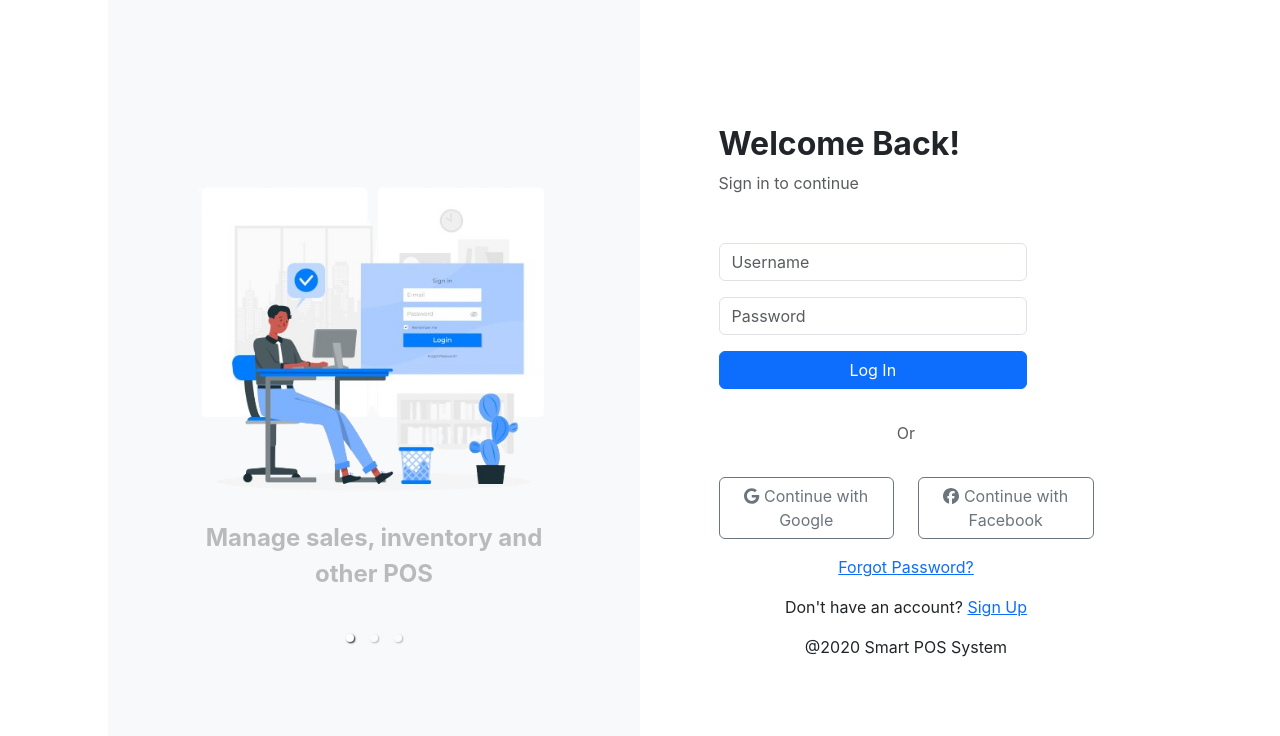
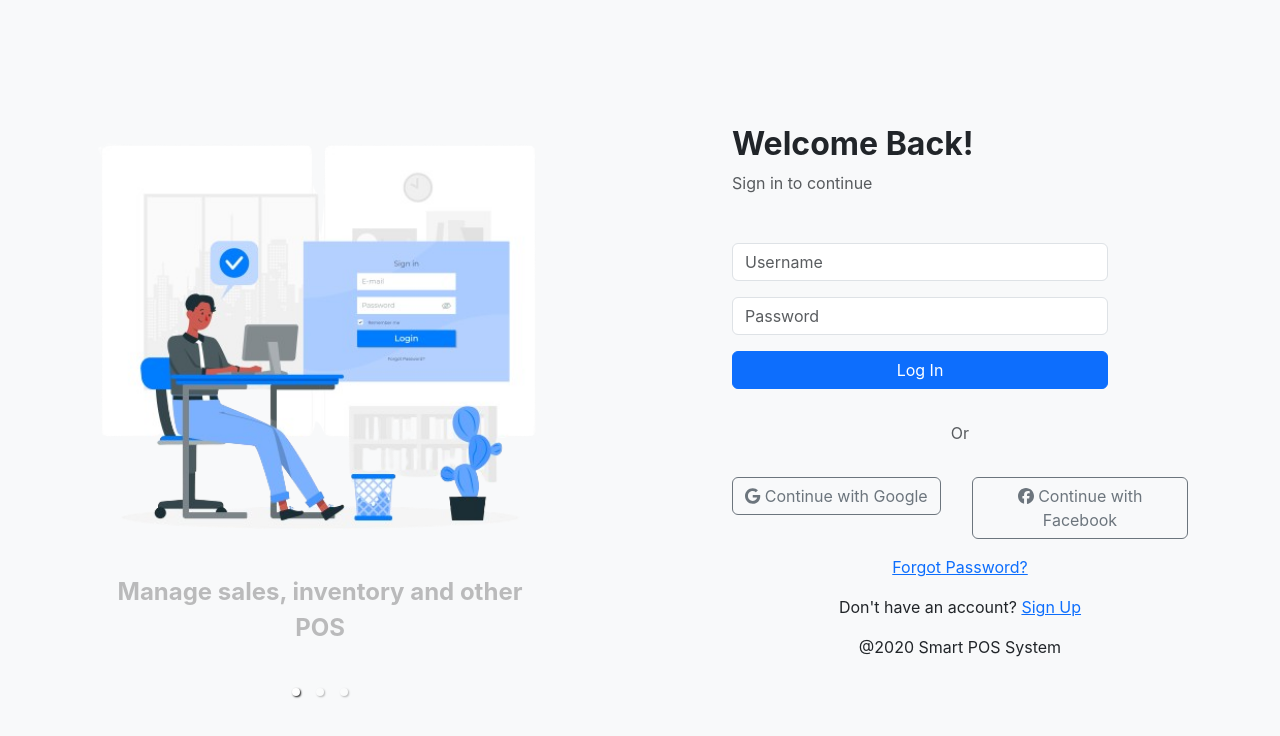
Before and after one commit to Cli4d/Az-Technical-Interview-Assignment, a React (Create React App) app in the folder azgard-interview/: page / in a window 1280 px wide. Shown: the top 736 px of the page. Built offline with nearby package versions, Linux system fonts and the light colour scheme; the HTML template or start-up script is replaced by a standard one.

Commit message:
Restyle root app page

```diff
--- a/azgard-interview/src/App.js
+++ b/azgard-interview/src/App.js
@@ -4,16 +4,12 @@ import './App.css';
 //importing components
 // import SignUp from './components/Signup';
 import SignIn from './components/Signin';
-import Illustration from './components/Illustration';
 
 function App() {
   return (
-    <div className="App">
-      <div className="container">
+    <div className="App bg-light">
+      <div className="container-fluid">
         <div className="row">
-          {/* <div className="col-12 col-md-6 d-none d-md-inline">
-            <Illustration />
-          </div> */}
           <div className="col-12">
             <SignIn />
           </div>
```
